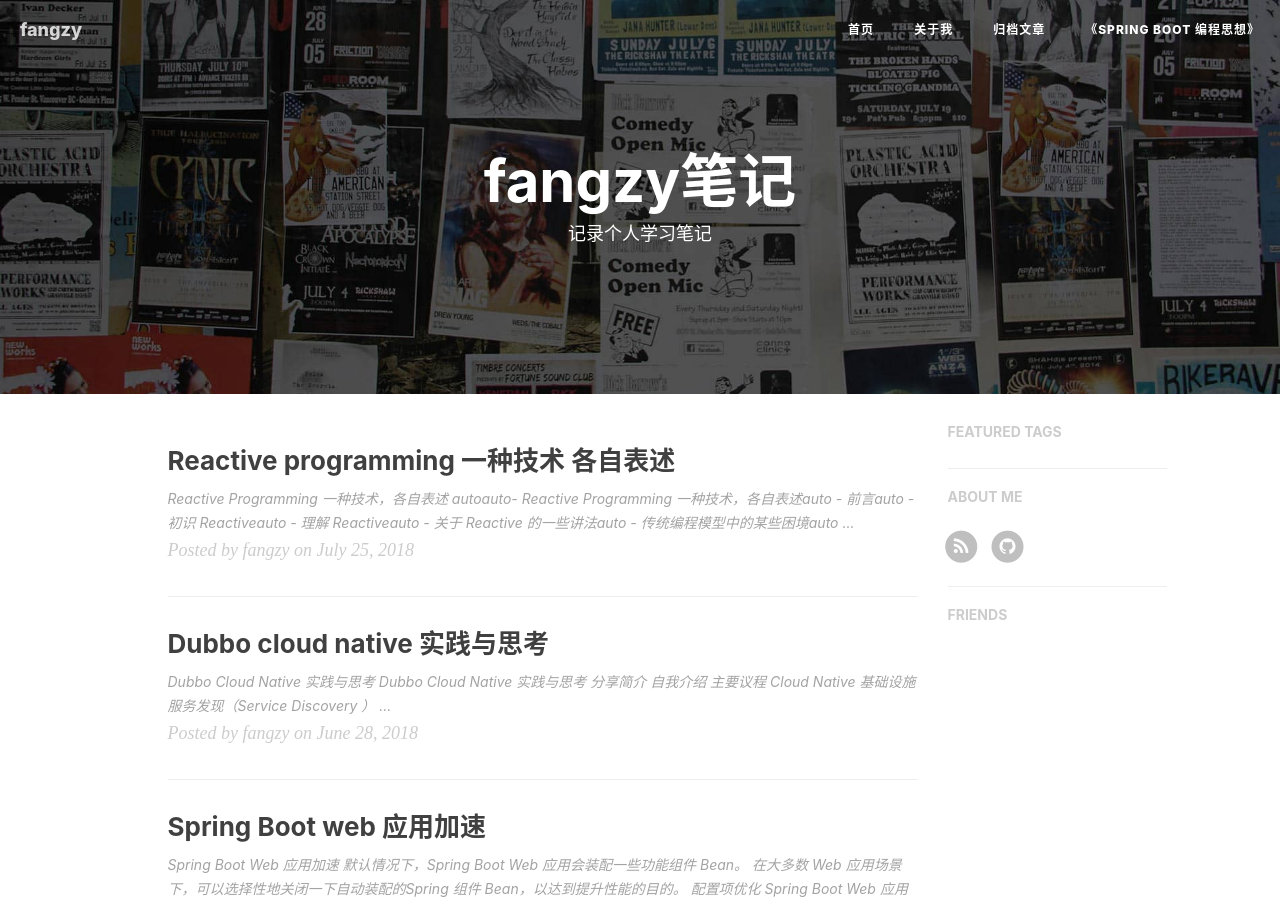
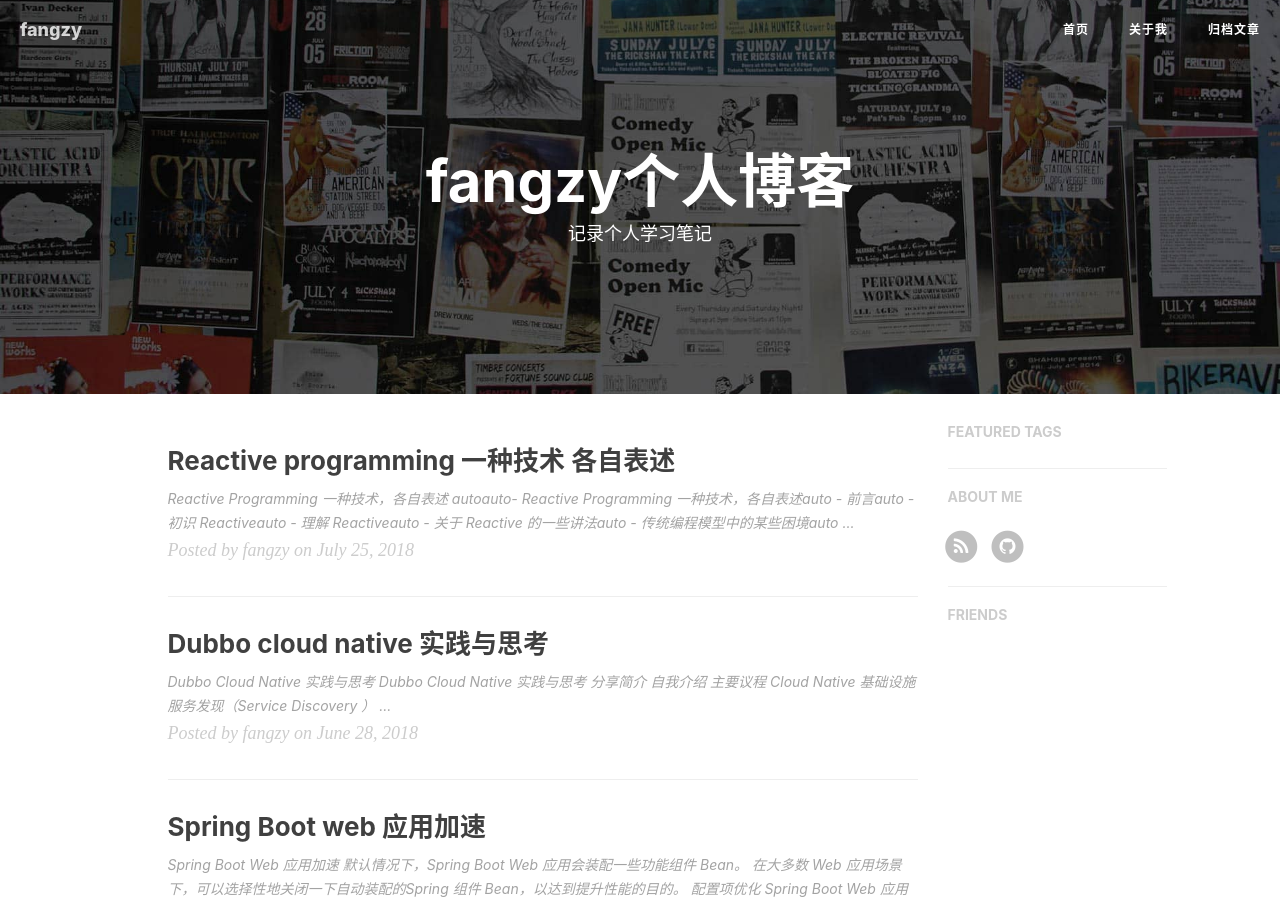
Before and after one commit to fangzy0723/fangzy0723.github.io, a Jekyll site: the page built from index.html, in a window 1280 px wide and 900 px high. Built offline with Jekyll 4.4.1, drawn with Linux system fonts in a browser that asks for light colours; nearby versions of some CDN libraries; the list of posts is cut into pages by our own code; comment, search, counter and statistics services are not loaded.

Commit message:
提交修改

```diff
--- a/_includes/nav.html
+++ b/_includes/nav.html
@@ -28,9 +28,6 @@
                     </li>
                     <li>
                         <a href="{{ site.baseurl }}/archive/">归档文章</a>
-                    </li>
-                    <li>
-                        <a href="{{ site.baseurl }}/books/thinking-in-spring-boot/">《Spring Boot 编程思想》</a>
                     </li>
                 </ul>
             </div>
--- a/index.html
+++ b/index.html
@@ -1,6 +1,6 @@
 ---
 layout: page
-title: fangzy笔记
+title: fangzy个人博客
 author: fangzy
 description: "记录个人学习笔记"
 ---
```
